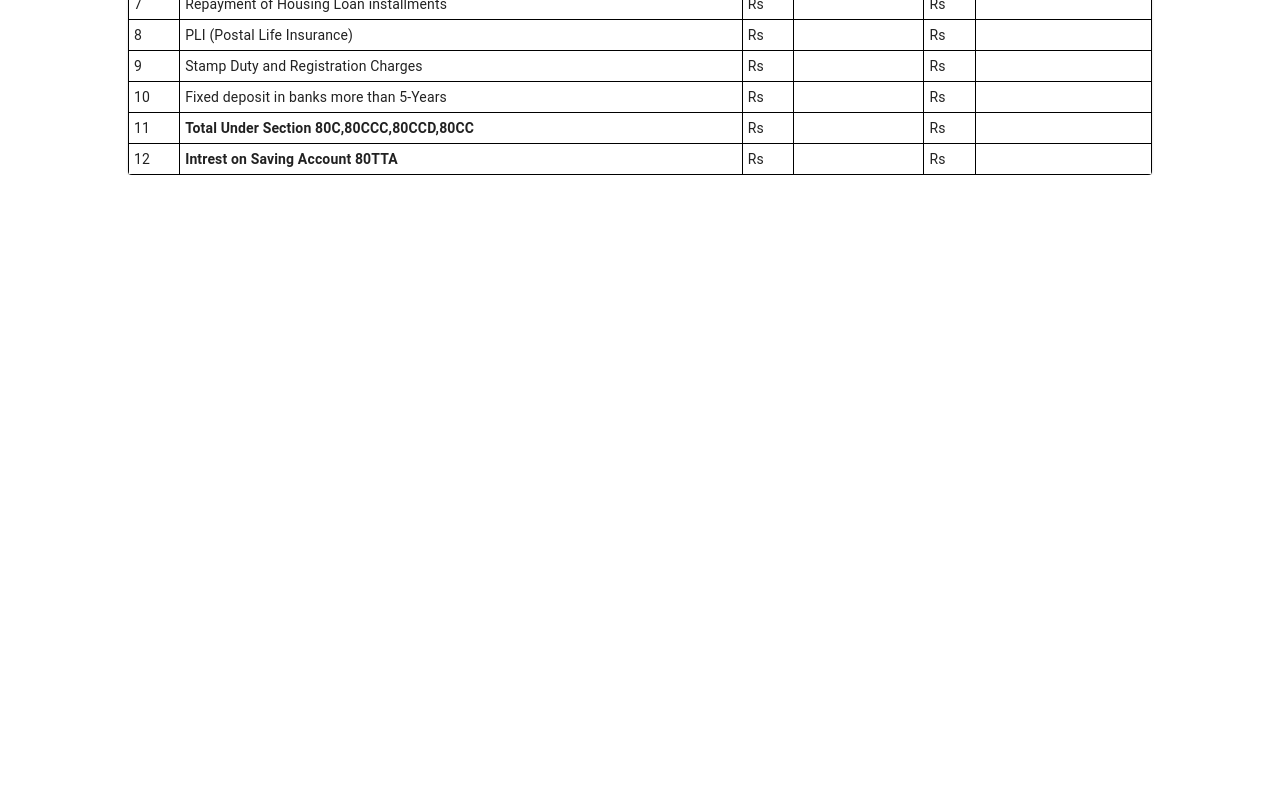
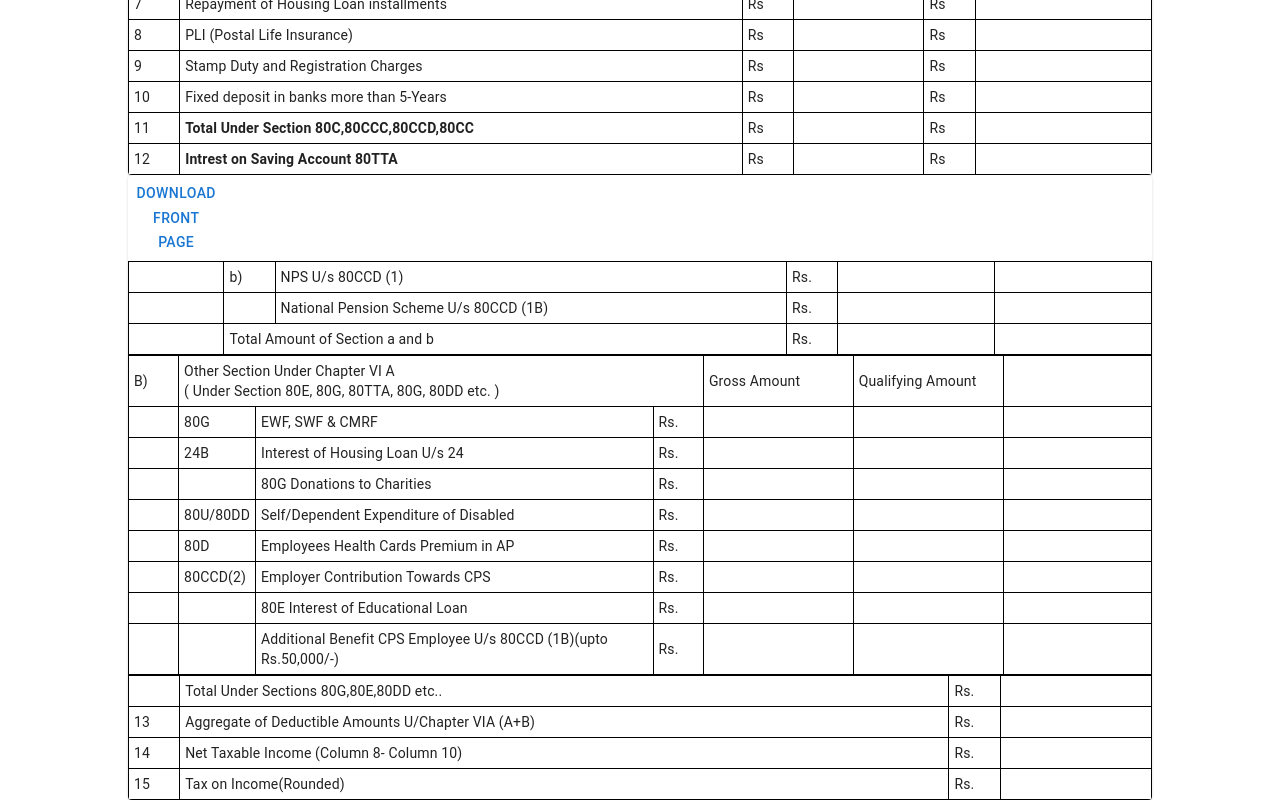
Before and after one commit to abhisreekondu/incometax, a React (Create React App) app in the folder frontend/: page /form-16 in a window 1280 px wide. Shown: the part 1493-2293 px from the top of the page. Before the commit the page ends 1668 px from the top, so only its background shows below. Built offline with nearby package versions, Linux system fonts and the light colour scheme; the HTML template or start-up script is replaced by a standard one.

Commit message:
added first 15 rows

```diff
--- a/frontend/src/Form16/Form16.js
+++ b/frontend/src/Form16/Form16.js
@@ -22,7 +22,7 @@ const Form16 = () => {
   return (
     <div>
       <div
-        id="page-2"
+        id="page-1"
         style={{
           width: "80%",
           margin: "0 auto",
@@ -38,7 +38,7 @@ const Form16 = () => {
         >
           <Table
             stickyHeader
-            aria-label="salary table"
+            aria-label="first table"
             sx={{
               width: "100%",
               borderCollapse: "collapse",
@@ -151,7 +151,7 @@ const Form16 = () => {
           </Table>
           <Table
             stickyHeader
-            aria-label="salary table"
+            aria-label="first table"
             sx={{
               width: "100%",
               borderCollapse: "collapse",
@@ -391,9 +391,10 @@ const Form16 = () => {
               </TableRow>
             </TableBody>
           </Table>
+
           <Table
             stickyHeader
-            aria-label="salary table"
+            aria-label="first table"
             sx={{
               width: "100%",
               borderCollapse: "collapse",
@@ -511,7 +512,205 @@ const Form16 = () => {
             </TableBody>
           </Table>
         </TableContainer>
+
       </div>
+      <div
+        id="page-2"
+        style={{
+          width: "80%",
+          margin: "0 auto",
+        }}
+      >
+        <TableContainer
+          component={Paper}
+          style={{
+            width: "100%",
+            margin: "0 auto",
+            border: "none",
+          }}
+        >
+          <Table
+            stickyHeader
+            aria-label="first table"
+            sx={{
+              width: "100%",
+              borderCollapse: "collapse",
+              "& td, & th": {
+                border: "1px solid black",
+                padding: "5px",
+              },
+            }}
+          >
+            <Button>Download front page</Button>
+
+            <TableBody>
+              <TableRow>
+              <TableCell sx={{ width: "5%" }}></TableCell>
+              <TableCell sx={{ width: "5%" }}>b)</TableCell>
+              <TableCell sx={{ width: "50%" }}>NPS U/s 80CCD (1)</TableCell>
+              <TableCell sx={{ width: "5%" }}>Rs.</TableCell>
+              <TableCell></TableCell>
+
+              <TableCell></TableCell>
+              </TableRow>
+              <TableRow>
+              <TableCell sx={{ width: "5%" }}></TableCell>
+              <TableCell sx={{ width: "5%" }}></TableCell>
+              <TableCell sx={{ width: "50%" }}> National Pension Scheme U/s 80CCD (1B)</TableCell>
+              <TableCell sx={{ width: "5%" }}>Rs.</TableCell>
+              <TableCell></TableCell>
+              <TableCell></TableCell>
+              </TableRow>
+              <TableRow>
+              <TableCell sx={{ width: "5%" }}></TableCell>
+              <TableCell colSpan={2}>Total Amount of Section a and b</TableCell>
+              <TableCell sx={{ width: "5%" }}>Rs.</TableCell>
+              <TableCell></TableCell>
+              <TableCell></TableCell>
+              </TableRow>
+
+            </TableBody>
+
+
+          </Table>
+          <Table
+            stickyHeader
+            aria-label="second table"
+            sx={{
+              width: "100%",
+              borderCollapse: "collapse",
+              "& td, & th": {
+                border: "1px solid black",
+                padding: "5px",
+              },
+            }}
+          >
+            <TableRow>
+              <TableCell sx={{width:"5%"}}>B)</TableCell>
+              <TableCell sx={{width:"40%"}} colSpan={3}>Other Section Under Chapter VI A <br/>
+              ( Under Section 80E, 80G, 80TTA, 80G, 80DD etc. )</TableCell>
+              <TableCell sx={{width:"15%"}}>Gross Amount</TableCell>
+              <TableCell sx={{width:"15%"}}>Qualifying Amount</TableCell>
+              <TableCell sx={{width:"15%"}}></TableCell>
+            </TableRow>
+            <TableRow>
+            <TableCell sx={{width:"5%"}}></TableCell>
+            <TableCell sx={{width:"5%"}}>80G</TableCell>
+              <TableCell sx={{width:"40%"}}>EWF, SWF & CMRF</TableCell>
+              <TableCell sx={{width:"5%"}}>Rs.</TableCell>
+              <TableCell sx={{width:"15%"}}></TableCell>
+              <TableCell sx={{width:"15%"}}></TableCell>
+              <TableCell sx={{width:"15%"}}></TableCell>
+            </TableRow>
+            <TableRow>
+            <TableCell sx={{width:"5%"}}></TableCell>
+            <TableCell sx={{width:"5%"}}>24B</TableCell>
+              <TableCell sx={{width:"40%"}}>Interest of Housing Loan U/s 24</TableCell>
+              <TableCell sx={{width:"5%"}}>Rs.</TableCell>
+              <TableCell sx={{width:"15%"}}></TableCell>
+              <TableCell sx={{width:"15%"}}></TableCell>
+              <TableCell sx={{width:"15%"}}></TableCell>
+            </TableRow>
+            <TableRow>
+            <TableCell sx={{width:"5%"}}></TableCell>
+            <TableCell sx={{width:"5%"}}></TableCell>
+              <TableCell sx={{width:"40%"}}>80G Donations to Charities</TableCell>
+              <TableCell sx={{width:"5%"}}>Rs.</TableCell>
+              <TableCell sx={{width:"15%"}}></TableCell>
+              <TableCell sx={{width:"15%"}}></TableCell>
+              <TableCell sx={{width:"15%"}}></TableCell>
+            </TableRow>
+            <TableRow>
+            <TableCell sx={{width:"5%"}}></TableCell>
+            <TableCell sx={{width:"5%"}}>80U/80DD</TableCell>
+              <TableCell sx={{width:"40%"}}>Self/Dependent Expenditure of Disabled</TableCell>
+              <TableCell sx={{width:"5%"}}>Rs.</TableCell>
+              <TableCell sx={{width:"15%"}}></TableCell>
+              <TableCell sx={{width:"15%"}}></TableCell>
+              <TableCell sx={{width:"15%"}}></TableCell>
+            </TableRow>
+            <TableRow>
+            <TableCell sx={{width:"5%"}}></TableCell>
+            <TableCell sx={{width:"5%"}}>80D</TableCell>
+              <TableCell sx={{width:"40%"}}>Employees Health Cards Premium in AP</TableCell>
+              <TableCell sx={{width:"5%"}}>Rs.</TableCell>
+              <TableCell sx={{width:"15%"}}></TableCell>
+              <TableCell sx={{width:"15%"}}></TableCell>
+              <TableCell sx={{width:"15%"}}></TableCell>
+            </TableRow>
+            <TableRow>
+            <TableCell sx={{width:"5%"}}></TableCell>
+            <TableCell sx={{width:"5%"}}>80CCD(2)	</TableCell>
+              <TableCell sx={{width:"40%"}}>Employer Contribution Towards CPS</TableCell>
+              <TableCell sx={{width:"5%"}}>Rs.</TableCell>
+              <TableCell sx={{width:"15%"}}></TableCell>
+              <TableCell sx={{width:"15%"}}></TableCell>
+              <TableCell sx={{width:"15%"}}></TableCell>
+            </TableRow>
+            <TableRow>
+            <TableCell sx={{width:"5%"}}></TableCell>
+            <TableCell sx={{width:"5%"}}></TableCell>
+              <TableCell sx={{width:"40%"}}>80E Interest of Educational Loan</TableCell>
+              <TableCell sx={{width:"5%"}}>Rs.</TableCell>
+              <TableCell sx={{width:"15%"}}></TableCell>
+              <TableCell sx={{width:"15%"}}></TableCell>
+              <TableCell sx={{width:"15%"}}></TableCell>
+            </TableRow>
+            <TableRow>
+            <TableCell sx={{width:"5%"}}></TableCell>
+            <TableCell sx={{width:"5%"}}></TableCell>
+              <TableCell sx={{width:"40%"}}>Additional Benefit CPS Employee U/s 80CCD (1B)(upto Rs.50,000/-)</TableCell>
+              <TableCell sx={{width:"5%"}}>Rs.</TableCell>
+              <TableCell sx={{width:"15%"}}></TableCell>
+              <TableCell sx={{width:"15%"}}></TableCell>
+              <TableCell sx={{width:"15%"}}></TableCell>
+            </TableRow>
+            </Table>
+            <Table
+             stickyHeader
+             aria-label="second table"
+             sx={{
+               width: "100%",
+               borderCollapse: "collapse",
+               "& td, & th": {
+                 border: "1px solid black",
+                 padding: "5px",
+               },
+             }}
+            >
+
+            <TableRow>
+
+            <TableCell sx={{width:"5%"}}></TableCell>
+              <TableCell sx={{width:"75.2%"}} colSpan={4}>Total Under Sections 80G,80E,80DD etc..</TableCell>
+              <TableCell sx={{width:"5%"}}>Rs.</TableCell>
+              <TableCell sx={{width:"15%"}}></TableCell>
+            </TableRow>
+            <TableRow>
+            <TableCell sx={{width:"5%"}}>{idx1++}</TableCell>
+              <TableCell sx={{width:"75.2%"}} colSpan={4}>Aggregate of Deductible Amounts U/Chapter VIA (A+B)</TableCell>
+              <TableCell sx={{width:"5%"}}>Rs.</TableCell>
+              <TableCell sx={{width:"15%"}}></TableCell>
+            </TableRow>
+            <TableRow>
+            <TableCell sx={{width:"5%"}}>{idx1++}</TableCell>
+              <TableCell sx={{width:"75.2%"}} colSpan={4}>Net Taxable Income (Column 8- Column 10)</TableCell>
+              <TableCell sx={{width:"5%"}}>Rs.</TableCell>
+              <TableCell sx={{width:"15%"}}></TableCell>
+            </TableRow>
+            <TableRow>
+            <TableCell sx={{width:"5%"}}>{idx1++}</TableCell>
+              <TableCell sx={{width:"75.2%"}} colSpan={4}>Tax on Income(Rounded)</TableCell>
+              <TableCell sx={{width:"5%"}}>Rs.</TableCell>
+              <TableCell sx={{width:"15%"}}></TableCell>
+            </TableRow>
+
+          </Table>
+
+
+
+          </TableContainer>
+          </div>
     </div>
   );
 };
```
